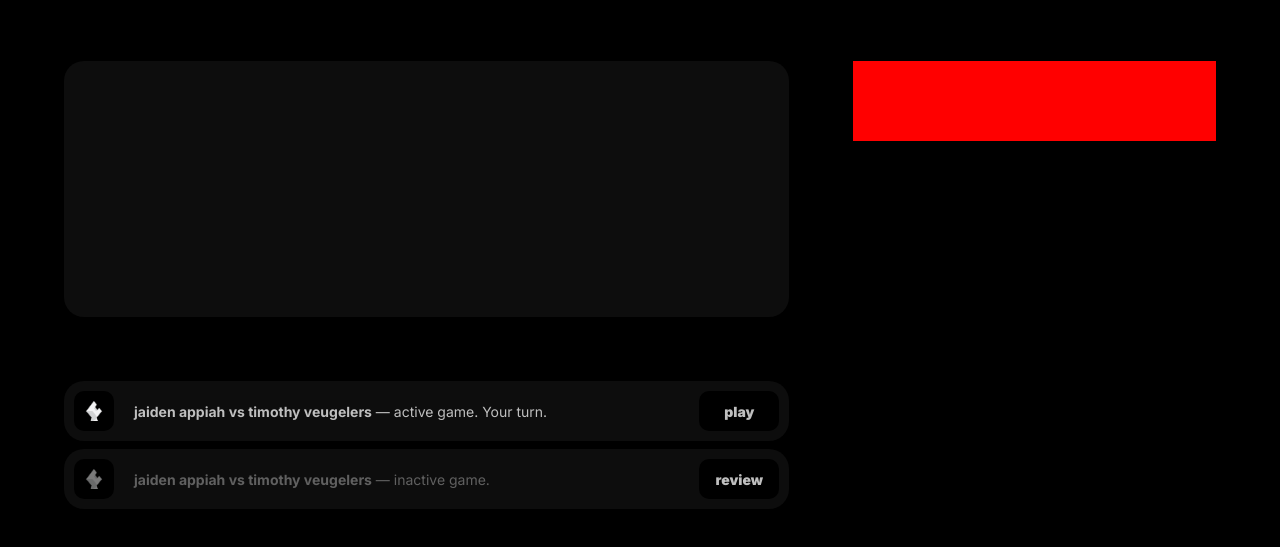
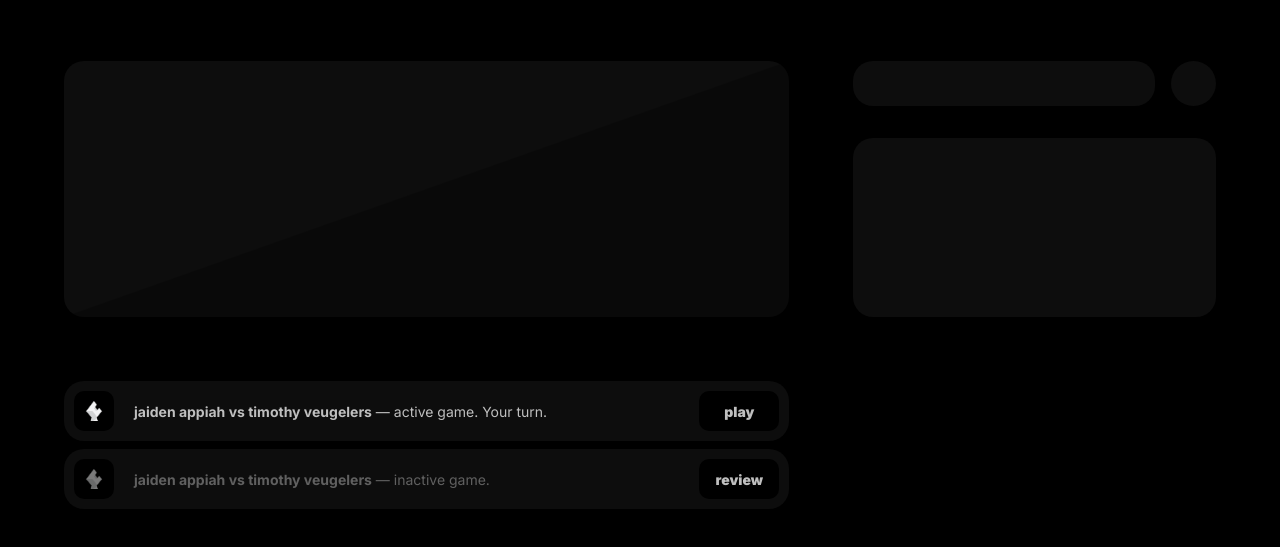
Before and after one commit to GlitchlessCode/chesstacean, a plain HTML site: page public/pages/index.html in a window 1280 px wide. Shown: the part 103-650 px from the top of the page. Drawn offline with Linux system fonts and the light colour scheme.

Commit message:
card scrolling, right side menu placeholders, header background start

```diff
--- a/public/css/index.css
+++ b/public/css/index.css
@@ -8,11 +8,13 @@
 	--color-midforeground: #666666;
 	--color-midbackground: #0D0D0D;
 	--color-background:    #000000;
+
+	--header-height: 256px;
 }
 
 body {
 	margin: 0;
-	min-height: 100vh;
+	height: 100vh;
 
 	display: grid;
 	grid-template-rows: auto 1fr;
@@ -62,6 +64,8 @@ nav div.rght svg:active {
 }
 
 main {
+	min-height: 100%;
+
 	display: grid;
 	grid-template-rows: auto 1fr;
 	grid-template-columns: 2fr 1fr;
@@ -79,9 +83,12 @@ main div.bottomleft {
 	grid-column: 1;
 
 	margin: 0 64px;
+	min-height: 100%;
 }
 
 main div.rght {
+	--space-between: 32px;
+
 	grid-row: 1 / 2;
 	grid-column: 2;
 
@@ -89,17 +96,23 @@ main div.rght {
 }
 
 main div.head {
-	height: 256px;
+	height: var(--header-height);
 	margin-bottom: 64px;
+
+	background-image: url("/img/header-bg.png");
+	background-size: 100% 100%;
 
 	border-radius: 20px;
 	background-color: var(--color-midbackground);
 }
 
-main div.topleft div.card-container {
+main div.card-container {
+	height: 100%;
 	overflow-y: scroll;
-	margin-bottom: 64px;
-	white-space: nowrap;
+}
+
+main div.card-container::-webkit-scrollbar {
+	display: none;
 }
 
 main div.card {
@@ -118,6 +131,10 @@ main div.card {
 	user-select: none;
 	border-radius: 20px;
 	background-color: var(--color-midbackground);
+}
+
+main div.card:last-child {
+	margin-bottom: 64px;
 }
 
 main div.card.inactive div.icon-container,
@@ -175,7 +192,31 @@ main div.card img {
 	width: 20px;
 }
 
-main div.rght div {
-	padding: 20px;
-	background-color: red;
+main div.rght div.profiles {
+	height: calc((var(--header-height) - var(--space-between)) * 1/5);
+	margin-bottom: var(--space-between);
+
+	display: flex;
 }
+
+main div.rght div.profiles div.search {
+	flex-grow: 1;
+
+	border-radius: 20px;
+	background-color: var(--color-midbackground);
+}
+
+main div.rght div.profiles div.avatar {
+	height: 100%;
+	margin-left: 16px;
+	aspect-ratio: 1/1;
+
+	border-radius: 100%;
+	background-color: var(--color-midbackground);
+}
+
+main div.rght div.stats {
+	height: calc((var(--header-height) - var(--space-between)) * 4/5);
+	border-radius: 20px;
+	background-color: var(--color-midbackground);
+}
--- a/public/pages/index.html
+++ b/public/pages/index.html
@@ -35,9 +35,7 @@
 					viewBox="0 0 32 32"
 					xmlns="http://www.w3.org/2000/svg"
 				>
-          <path
-            d="M14.6667 28V20H17.3333V22.6667H28V25.3333H17.3333V28H14.6667ZM4 25.3333V22.6667H12V25.3333H4ZM9.33333 20V17.3333H4V14.6667H9.33333V12H12V20H9.33333ZM14.6667 17.3333V14.6667H28V17.3333H14.6667ZM20 12V4H22.6667V6.66667H28V9.33333H22.6667V12H20ZM4 9.33333V6.66667H17.3333V9.33333H4Z"
-          />
+					<path d="M14.6667 28V20H17.3333V22.6667H28V25.3333H17.3333V28H14.6667ZM4 25.3333V22.6667H12V25.3333H4ZM9.33333 20V17.3333H4V14.6667H9.33333V12H12V20H9.33333ZM14.6667 17.3333V14.6667H28V17.3333H14.6667ZM20 12V4H22.6667V6.66667H28V9.33333H22.6667V12H20ZM4 9.33333V6.66667H17.3333V9.33333H4Z"/>
 				</svg>
 			</div>
 		</nav>
@@ -71,6 +69,10 @@
 			</div>
 
 			<div class="rght">
+				<div class="profiles">
+					<div class="search"></div>
+					<div class="avatar"></div>
+				</div>
 				<div class="search"></div>
 				<div class="stats"></div>
 			</div>
```
Also changed, not shown: package.json (deleted, +0 -12 lines), public/img/header-bg.png (added), 1 other file. Lines whose indentation alone changed are shown as unchanged.
